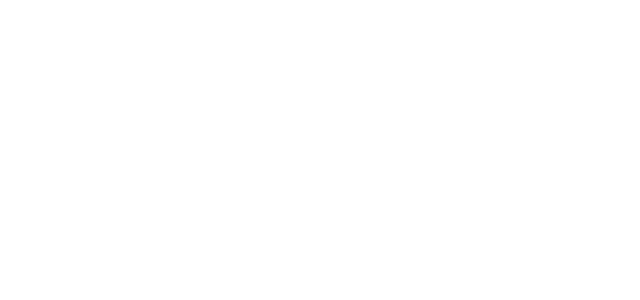
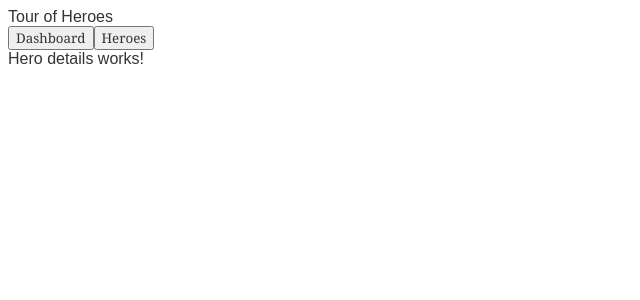
Before and after one commit to code-coaching/vue-tour-of-heroes, a Vue app: page /heroes/1 in a window 1280 px wide. Before the commit this address had no page. Shown: the top 300 px of the page, without its empty margins (0-640 px from the left). Built offline with nearby package versions, Linux system fonts and the light colour scheme.

Commit message:
feat: layout and pages

```diff
--- /dev/null
+++ b/src/layouts/MainLayout.vue
@@ -0,0 +1,11 @@
+<script setup lang="ts">
+import { RouterView } from 'vue-router';
+</script>
+
+<template>
+  <div>Tour of Heroes</div>
+  <button>Dashboard</button>
+  <button>Heroes</button>
+
+  <RouterView />
+</template>
--- a/src/router/index.ts
+++ b/src/router/index.ts
@@ -2,7 +2,30 @@ import { createRouter, createWebHistory } from 'vue-router';
 
 const router = createRouter({
   history: createWebHistory(import.meta.env.BASE_URL),
-  routes: []
+  routes: [
+    {
+      path: '/',
+      name: 'MainLayout',
+      component: () => import('@/layouts/MainLayout.vue'),
+      children: [
+        {
+          path: '',
+          name: 'dashboard',
+          component: () => import('@/views/DashboardView.vue')
+        },
+        {
+          path: 'heroes',
+          name: 'hero-list',
+          component: () => import('@/views/HeroListView.vue')
+        },
+        {
+          path: 'heroes/:id',
+          name: 'hero-details',
+          component: () => import('@/views/HeroDetailsView.vue')
+        }
+      ]
+    }
+  ]
 });
 
 export default router;
--- /dev/null
+++ b/src/views/DashboardView.vue
@@ -0,0 +1,3 @@
+<template>
+  <div>Dashboard works!</div>
+</template>
--- /dev/null
+++ b/src/views/HeroDetailsView.vue
@@ -0,0 +1,3 @@
+<template>
+  <div>Hero details works!</div>
+</template>
--- /dev/null
+++ b/src/views/HeroListView.vue
@@ -0,0 +1,3 @@
+<template>
+  <div>Hero list works!</div>
+</template>
```
